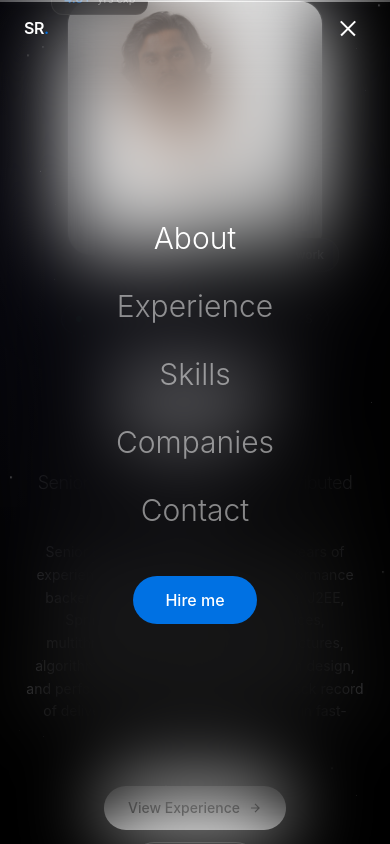
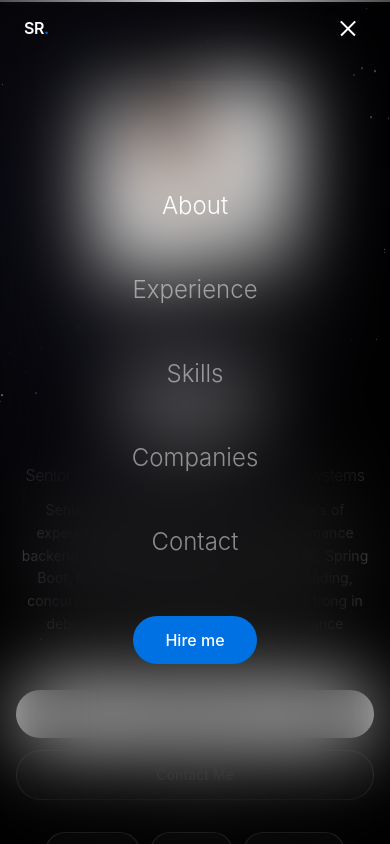
Before and after one commit to sekhar1515/porfolio-website, a React (Vite) app in the folder portfolio-react/: page / in a window 390 px wide. Both pictures are taken after a click on the button "Toggle menu". Shown: the top 844 px of the page. Built offline with nearby package versions, Linux system fonts and the light colour scheme.

Commit message:
updation of code to show website correctly on all screens

```diff
--- a/portfolio-react/src/App.jsx
+++ b/portfolio-react/src/App.jsx
@@ -18,7 +18,7 @@ export default function App() {
       {/* Fixed dark sky background — behind everything */}
       <DarkSkyCanvas />
 
-      <div className="relative z-10 min-h-screen text-white antialiased" style={{ background: 'transparent' }}>
+      <div className="relative z-10 min-h-screen text-white antialiased" style={{ background: 'transparent', overflowX: 'hidden' }}>
         {/* Scroll progress bar — fixed, z-200, always on top */}
         <ScrollProgress />
 
--- a/portfolio-react/src/components/Companies.jsx
+++ b/portfolio-react/src/components/Companies.jsx
@@ -43,7 +43,7 @@ function MarqueePill({ company }) {
       style={{
         background: 'rgba(255,255,255,0.04)',
         border: '1px solid rgba(255,255,255,0.07)',
-        minWidth: '200px',
+        minWidth: 'clamp(160px, 40vw, 200px)',
         transition: 'all 0.45s cubic-bezier(0.16, 1, 0.3, 1)',
         cursor: 'default',
       }}
@@ -115,10 +115,10 @@ export default function Companies() {
   ];
 
   return (
-    <section id="companies" className="py-32 overflow-hidden relative" style={{ background: 'transparent' }}>
+    <section id="companies" className="py-16 sm:py-24 lg:py-32 overflow-hidden relative" style={{ background: 'transparent' }}>
 
       {/* Header */}
-      <div className="max-w-6xl mx-auto px-6 mb-16">
+      <div className="max-w-6xl mx-auto px-4 sm:px-6 mb-12 sm:mb-16">
         <motion.div
           ref={headerRef}
           variants={staggerContainer(0.12, 0)}
@@ -129,7 +129,7 @@ export default function Companies() {
           <motion.p variants={staggerItem} className="text-xs text-[#86868b] uppercase tracking-[0.2em] mb-4">
             Hired by the best
           </motion.p>
-          <motion.h2 variants={staggerItem} className="text-4xl md:text-5xl font-semibold text-white tracking-tight mb-4">
+          <motion.h2 variants={staggerItem} className="text-[clamp(1.9rem,6vw,3rem)] font-semibold text-white tracking-tight mb-4">
             Cracked 12+ Companies
           </motion.h2>
           <motion.p variants={staggerItem} className="text-[#86868b] text-base max-w-md mx-auto">
@@ -154,7 +154,7 @@ export default function Companies() {
         initial="hidden"
         whileInView="show"
         viewport={{ once: true, margin: '-60px' }}
-        className="max-w-4xl mx-auto px-6 mt-20 grid grid-cols-2 md:grid-cols-4 gap-4"
+        className="max-w-4xl mx-auto px-4 sm:px-6 mt-12 sm:mt-20 grid grid-cols-2 md:grid-cols-4 gap-3 sm:gap-4"
       >
         {stats.map(({ value, label }, i) => (
           <motion.div
--- a/portfolio-react/src/components/Contact.jsx
+++ b/portfolio-react/src/components/Contact.jsx
@@ -51,10 +51,10 @@ export default function Contact() {
   const inView = useInView(ref, { once: true, margin: '-100px' });
 
   return (
-    <section id="contact" className="py-32 px-6 relative overflow-hidden" style={{ background: 'transparent' }}>
+    <section id="contact" className="py-16 sm:py-24 lg:py-32 px-4 sm:px-6 relative overflow-hidden" style={{ background: 'transparent' }}>
       {/* Ambient glow */}
       <div
-        className="absolute bottom-0 left-1/2 -translate-x-1/2 w-[600px] h-[300px] pointer-events-none"
+        className="absolute bottom-0 left-1/2 -translate-x-1/2 w-full max-w-lg h-48 sm:h-64 pointer-events-none"
         style={{
           background: 'radial-gradient(ellipse at center bottom, rgba(255,255,255,0.03) 0%, transparent 70%)',
           filter: 'blur(40px)',
@@ -76,7 +76,7 @@ export default function Contact() {
 
           <motion.h2
             variants={staggerItem}
-            className="text-4xl md:text-6xl font-semibold text-white tracking-tight leading-tight mb-6"
+            className="text-[clamp(1.9rem,7vw,3.75rem)] font-semibold text-white tracking-tight leading-tight mb-6"
           >
             Let's build something
             <br />
@@ -165,7 +165,7 @@ export default function Contact() {
           initial={{ opacity: 0 }}
           animate={inView ? { opacity: 1 } : {}}
           transition={{ delay: 0.9, duration: 1, ease: 'easeOut' }}
-          className="mt-20 text-[#3a3a3c] text-xs"
+          className="mt-12 sm:mt-20 text-[#3a3a3c] text-xs"
         >
           © 2025 Sekhar Reddy · Designed & built with React, Tailwind & Framer Motion
         </motion.p>
--- a/portfolio-react/src/components/DarkSkyCanvas.jsx
+++ b/portfolio-react/src/components/DarkSkyCanvas.jsx
@@ -111,7 +111,7 @@ export default function DarkSkyCanvas() {
       {/* Far star layer — slowest parallax */}
       <motion.div
         aria-hidden="true"
-        style={{ position: 'absolute', inset: '-20%', y: farY }}
+        style={{ position: 'absolute', inset: 0, y: farY, overflow: 'hidden' }}
       >
         <StarField stars={farStars} />
       </motion.div>
@@ -119,7 +119,7 @@ export default function DarkSkyCanvas() {
       {/* Mid star layer */}
       <motion.div
         aria-hidden="true"
-        style={{ position: 'absolute', inset: '-20%', y: midY }}
+        style={{ position: 'absolute', inset: 0, y: midY, overflow: 'hidden' }}
       >
         <StarField stars={midStars} />
       </motion.div>
@@ -127,7 +127,7 @@ export default function DarkSkyCanvas() {
       {/* Near star layer — most parallax */}
       <motion.div
         aria-hidden="true"
-        style={{ position: 'absolute', inset: '-20%', y: nearY }}
+        style={{ position: 'absolute', inset: 0, y: nearY, overflow: 'hidden' }}
       >
         <StarField stars={nearStars} />
       </motion.div>
--- a/portfolio-react/src/components/Hero.jsx
+++ b/portfolio-react/src/components/Hero.jsx
@@ -33,22 +33,23 @@ export default function Hero() {
   const ref = useRef(null);
   const { scrollYProgress } = useScroll({ target: ref, offset: ['start start', 'end start'] });
 
-  /* ── Parallax transforms ── */
+  /* ── Parallax transforms (desktop only — mobile scroll is jerky with these) ── */
   const bgY      = useTransform(scrollYProgress, [0, 1], ['0%', '30%']);
-  const textY    = useTransform(scrollYProgress, [0, 1], ['0%', '28%']);
-  const imageY   = useTransform(scrollYProgress, [0, 1], ['0%', '12%']);
-  const imageScale = useTransform(scrollYProgress, [0, 1], [1, 0.84]);
   const fadeOp   = useTransform(scrollYProgress, [0, 0.55], [1, 0]);
 
-  /* ── Smooth spring for scroll cue opacity ── */
+  /* ── Scroll cue fades as you start scrolling ── */
   const scrollCueOp = useTransform(scrollYProgress, [0, 0.12], [1, 0]);
 
-  /* ── Mouse parallax tilt on profile card ── */
+  /* ── Mouse parallax tilt on profile card — desktop-only ── */
+  const [isTouchDevice, setIsTouchDevice] = useState(false);
   const [mouse, setMouse] = useState({ x: 0, y: 0 });
-  const rotateX = useSpring(mouse.y * -12, { stiffness: 200, damping: 30 });
-  const rotateY = useSpring(mouse.x * 12,  { stiffness: 200, damping: 30 });
+  const rotateX = useSpring(mouse.y * -10, { stiffness: 180, damping: 28 });
+  const rotateY = useSpring(mouse.x * 10,  { stiffness: 180, damping: 28 });
 
   useEffect(() => {
+    // Detect touch devices — skip mouse-tilt on them
+    setIsTouchDevice('ontouchstart' in window || navigator.maxTouchPoints > 0);
+
     const handleMouseMove = (e) => {
       const cx = window.innerWidth  / 2;
       const cy = window.innerHeight / 2;
@@ -65,21 +66,19 @@ export default function Hero() {
     <section
       id="about"
       ref={ref}
-      className="relative min-h-screen flex flex-col items-center justify-center overflow-hidden px-6"
+      className="relative min-h-[100svh] flex flex-col items-center justify-center overflow-hidden px-4 sm:px-6 pt-20 pb-16"
       style={{ background: 'transparent' }}
     >
-      {/* ── Parallax depth layer — very faint, cinematic charcoal cloud ── */}
+      {/* ── Parallax depth layer ── */}
       <motion.div style={{ y: bgY, opacity: fadeOp }} className="absolute inset-0 pointer-events-none">
-        {/* Soft hero vignette — grounds the content area */}
         <div
           className="absolute inset-0"
           style={{
             background: 'radial-gradient(ellipse 70% 60% at 50% 40%, rgba(255,255,255,0.015) 0%, transparent 70%)',
           }}
         />
-        {/* Deep shadow anchor at bottom */}
         <div
-          className="absolute bottom-0 left-0 right-0 h-64"
+          className="absolute bottom-0 left-0 right-0 h-32 sm:h-64"
           style={{
             background: 'linear-gradient(to bottom, transparent, rgba(0,0,0,0.35))',
           }}
@@ -93,25 +92,30 @@ export default function Hero() {
         animate="show"
         className="relative z-10 w-full max-w-5xl"
       >
-        <div className="flex flex-col-reverse md:flex-row items-center justify-between gap-12 md:gap-16">
+        {/*
+          Mobile: stacked (image on top, text below)
+          Desktop: side-by-side (text left, image right)
+          gap-8 on mobile is tighter than gap-12/16 on desktop
+        */}
+        <div className="flex flex-col-reverse md:flex-row items-center justify-between gap-8 md:gap-12 lg:gap-16">
 
           {/* LEFT — text content */}
-          <motion.div style={{ y: textY, opacity: fadeOp }} className="flex-1 flex flex-col items-center md:items-start text-center md:text-left">
+          <motion.div className="flex-1 flex flex-col items-center md:items-start text-center md:text-left w-full min-w-0">
 
             {/* Status pill */}
-            <motion.div variants={scaleIn} className="mb-6">
+            <motion.div variants={scaleIn} className="mb-5 md:mb-6">
               <span className="inline-flex items-center gap-2 px-3.5 py-1.5 rounded-full border border-white/10 bg-white/[0.04] text-[#86868b] text-xs tracking-widest uppercase font-medium">
                 <span className="w-1.5 h-1.5 rounded-full bg-[#00C896] animate-pulse" />
                 Available for opportunities
               </span>
             </motion.div>
 
-            {/* Name — word-by-word cinematic reveal */}
+            {/* Name — cinematic reveal */}
             <motion.h1
               variants={staggerContainer(0.18, 0)}
               initial="hidden"
               animate="show"
-              className="text-5xl md:text-7xl lg:text-8xl font-semibold tracking-tight text-white leading-[0.95] mb-5"
+              className="text-[clamp(2.8rem,10vw,6rem)] font-semibold tracking-tight text-white leading-[0.95] mb-4 md:mb-5"
             >
               <AnimatedWords text="Sekhar" className="block" />
               <span className="block overflow-hidden">
@@ -132,23 +136,23 @@ export default function Hero() {
             </motion.h1>
 
             {/* Title */}
-            <motion.p variants={heroSubtle} className="text-lg md:text-xl font-light text-[#86868b] mb-4 tracking-tight">
+            <motion.p variants={heroSubtle} className="text-base md:text-lg lg:text-xl font-light text-[#86868b] mb-3 md:mb-4 tracking-tight">
               Senior Backend Engineer
-              <span className="text-white/20 mx-3">·</span>
+              <span className="text-white/20 mx-2 md:mx-3">·</span>
               Distributed Systems
             </motion.p>
 
             {/* Bio */}
-            <motion.p variants={heroSubtle} className="text-sm md:text-base text-[#a1a1a6] max-w-xl leading-relaxed mb-10">
-              Senior Backend Developer with 4.6+ years of experience building scalable, high-performance backend systems. Skilled in Core Java, J2EE, Spring Boot, REST APIs, microservices, multithreading, concurrency, data structures, algorithms. Strong in debugging, system design, and performance optimization. Proven track record of delivering robust backend solutions in fast-paced environments.
+            <motion.p variants={heroSubtle} className="text-sm md:text-base text-[#a1a1a6] max-w-xl leading-relaxed mb-8 md:mb-10">
+              Senior Backend Developer with 4.6+ years of experience building scalable, high-performance backend systems. Skilled in Core Java, J2EE, Spring Boot, REST APIs, microservices, multithreading, concurrency, data structures, algorithms. Strong in debugging, system design, and performance optimization.
             </motion.p>
 
-            {/* CTAs */}
-            <motion.div variants={staggerItem} className="flex flex-col sm:flex-row items-center gap-3 mb-10">
+            {/* CTAs — full-width on mobile, auto on sm+ */}
+            <motion.div variants={staggerItem} className="flex flex-col sm:flex-row items-stretch sm:items-center gap-3 mb-8 md:mb-10 w-full sm:w-auto">
               <motion.a
                 href="#experience"
                 onClick={(e) => { e.preventDefault(); document.getElementById('experience')?.scrollIntoView({ behavior: 'smooth', block: 'start' }); }}
-                className="inline-flex items-center gap-2 bg-white text-black font-medium text-sm px-6 py-3 rounded-full"
+                className="inline-flex items-center justify-center gap-2 bg-white text-black font-medium text-sm px-6 py-3.5 rounded-full min-h-[48px]"
                 whileHover={{ scale: 1.04, boxShadow: '0 0 32px rgba(255,255,255,0.15)' }}
                 whileTap={{ scale: 0.97 }}
                 transition={{ duration: 0.22 }}
@@ -161,7 +165,7 @@ export default function Hero() {
               <motion.a
                 href="#contact"
                 onClick={(e) => { e.preventDefault(); document.getElementById('contact')?.scrollIntoView({ behavior: 'smooth', block: 'start' }); }}
-                className="inline-flex items-center gap-2 border border-white/20 text-white/80 hover:text-white hover:border-white/40 font-medium text-sm px-6 py-3 rounded-full bg-white/[0.03] hover:bg-white/[0.06] transition-all duration-200"
+                className="inline-flex items-center justify-center gap-2 border border-white/20 text-white/80 font-medium text-sm px-6 py-3.5 rounded-full bg-white/[0.03] min-h-[48px] transition-all duration-200"
                 whileHover={{ scale: 1.04 }}
                 whileTap={{ scale: 0.97 }}
                 transition={{ duration: 0.22 }}
@@ -175,7 +179,7 @@ export default function Hero() {
               variants={staggerContainer(0.08, 0)}
               initial="hidden"
               animate="show"
-              className="flex items-center gap-3 flex-wrap"
+              className="flex items-center justify-center md:justify-start gap-2.5 sm:gap-3 flex-wrap"
             >
               {[
                 { label: 'LinkedIn', color: '#0A66C2', href: 'https://linkedin.com/in/sekharreddy8' },
@@ -188,9 +192,8 @@ export default function Hero() {
                   target="_blank"
                   rel="noopener noreferrer"
                   variants={scaleIn}
-                  whileHover={{ scale: 1.08, y: -2 }}
                   whileTap={{ scale: 0.95 }}
-                  className="flex items-center gap-2 px-4 py-1.5 rounded-full border border-white/20 bg-white/[0.04] text-white/90 text-xs tracking-wider uppercase font-medium transition-all duration-200"
+                  className="flex items-center gap-2 px-4 py-2 rounded-full border border-white/20 bg-white/[0.04] text-white/90 text-xs tracking-wider uppercase font-medium min-h-[40px] touch-manipulation"
                   onMouseEnter={e => {
                     e.currentTarget.style.borderColor = `${color}60`;
                     e.currentTarget.style.color = color;
@@ -208,31 +211,34 @@ export default function Hero() {
             </motion.div>
           </motion.div>
 
-          {/* RIGHT — profile image with mouse parallax */}
+          {/* RIGHT — profile image */}
           <motion.div
-            style={{ y: imageY, scale: imageScale, opacity: fadeOp }}
             className="flex-shrink-0 flex items-center justify-center"
           >
             <motion.div
-              style={{ rotateX, rotateY, transformStyle: 'preserve-3d' }}
-              whileHover={{ scale: 1.03 }}
+              /* Only apply mouse tilt on non-touch devices */
+              style={!isTouchDevice ? { rotateX, rotateY, transformStyle: 'preserve-3d' } : {}}
+              whileHover={!isTouchDevice ? { scale: 1.03 } : {}}
               transition={{ duration: 0.5, ease: [0.16, 1, 0.3, 1] }}
               className="relative"
             >
-              {/* Outer glow ring — neutral white halo */}
+              {/* Glow ring */}
               <motion.div
                 animate={{ opacity: [0.06, 0.13, 0.06] }}
                 transition={{ duration: 5, repeat: Infinity, ease: 'easeInOut' }}
-                className="absolute inset-0 rounded-3xl blur-2xl"
+                className="absolute inset-0 rounded-2xl md:rounded-3xl blur-2xl"
                 style={{ background: 'radial-gradient(circle, rgba(255,255,255,0.25) 0%, transparent 70%)' }}
               />
 
-              {/* Image container */}
+              {/* Image container — fluid size using clamp */}
               <div
-                className="relative w-64 h-64 md:w-72 md:h-72 lg:w-80 lg:h-80 rounded-3xl overflow-hidden"
+                className="relative rounded-2xl md:rounded-3xl overflow-hidden"
                 style={{
+                  /* clamp: min 200px, prefer 42vw, max 320px */
+                  width:  'clamp(200px, 42vw, 320px)',
+                  height: 'clamp(200px, 42vw, 320px)',
                   border: '1px solid rgba(255,255,255,0.12)',
-                  boxShadow: '0 30px 80px rgba(0,0,0,0.6), 0 0 0 0.5px rgba(255,255,255,0.06)',
+                  boxShadow: '0 20px 60px rgba(0,0,0,0.6), 0 0 0 0.5px rgba(255,255,255,0.06)',
                 }}
               >
                 <img
@@ -248,12 +254,12 @@ export default function Hero() {
                 />
               </div>
 
-              {/* Floating badge */}
+              {/* Floating badge — Open to work */}
               <motion.div
                 initial={{ opacity: 0, scale: 0.7, y: 10 }}
                 animate={{ opacity: 1, scale: 1, y: 0 }}
                 transition={{ delay: 1.4, duration: 0.7, ease: [0.16, 1, 0.3, 1] }}
-                className="absolute -bottom-4 -right-4 flex items-center gap-2 px-3.5 py-2 rounded-2xl"
+                className="absolute -bottom-3 -right-3 sm:-bottom-4 sm:-right-4 flex items-center gap-1.5 sm:gap-2 px-2.5 sm:px-3.5 py-1.5 sm:py-2 rounded-xl sm:rounded-2xl"
                 style={{
                   background: 'rgba(15,15,17,0.95)',
                   border: '1px solid rgba(255,255,255,0.1)',
@@ -261,8 +267,8 @@ export default function Hero() {
                   boxShadow: '0 8px 30px rgba(0,0,0,0.5)',
                 }}
               >
-                <span className="w-2 h-2 rounded-full bg-[#00C896] animate-pulse" />
-                <span className="text-white text-xs font-medium">Open to work</span>
+                <span className="w-1.5 h-1.5 sm:w-2 sm:h-2 rounded-full bg-[#00C896] animate-pulse" />
+                <span className="text-white text-[11px] sm:text-xs font-medium whitespace-nowrap">Open to work</span>
               </motion.div>
 
               {/* Years badge */}
@@ -270,7 +276,7 @@ export default function Hero() {
                 initial={{ opacity: 0, scale: 0.7, x: -10 }}
                 animate={{ opacity: 1, scale: 1, x: 0 }}
                 transition={{ delay: 1.7, duration: 0.7, ease: [0.16, 1, 0.3, 1] }}
-                className="absolute -top-4 -left-4 flex items-center gap-1.5 px-3 py-1.5 rounded-xl"
+                className="absolute -top-3 -left-3 sm:-top-4 sm:-left-4 flex items-center gap-1 sm:gap-1.5 px-2.5 sm:px-3 py-1 sm:py-1.5 rounded-lg sm:rounded-xl"
                 style={{
                   background: 'rgba(15,15,17,0.95)',
                   border: '1px solid rgba(255,255,255,0.1)',
@@ -279,7 +285,7 @@ export default function Hero() {
                 }}
               >
                 <span className="text-[#0071e3] text-xs font-bold">4.6+</span>
-                <span className="text-white/60 text-[11px]">yrs exp</span>
+                <span className="text-white/60 text-[10px] sm:text-[11px]">yrs exp</span>
               </motion.div>
             </motion.div>
           </motion.div>
@@ -292,10 +298,10 @@ export default function Hero() {
         initial={{ opacity: 0 }}
         animate={{ opacity: 1 }}
         transition={{ delay: 2.5, duration: 1 }}
-        className="absolute bottom-10 left-1/2 -translate-x-1/2 flex flex-col items-center gap-2 pointer-events-none"
+        className="absolute bottom-6 sm:bottom-10 left-1/2 -translate-x-1/2 flex flex-col items-center gap-2 pointer-events-none"
       >
         <span className="text-[#444] text-[9px] tracking-[0.3em] uppercase font-medium">Scroll</span>
-        <div className="w-px h-10 relative overflow-hidden">
+        <div className="w-px h-8 sm:h-10 relative overflow-hidden">
           <motion.div
             animate={{ y: ['-100%', '200%'] }}
             transition={{ duration: 1.6, repeat: Infinity, ease: 'easeInOut' }}
--- a/portfolio-react/src/components/Navbar.jsx
+++ b/portfolio-react/src/components/Navbar.jsx
@@ -143,8 +143,9 @@ export default function Navbar() {
           {/* Hamburger */}
           <button
             onClick={() => setMenuOpen(o => !o)}
-            className="md:hidden flex flex-col gap-[5px] p-2"
+            className="md:hidden flex flex-col gap-[5px] p-3 -mr-1 min-w-[44px] min-h-[44px] items-center justify-center"
             aria-label="Toggle menu"
+            aria-expanded={menuOpen}
           >
             <span className={`block w-5 h-[1.5px] bg-white transition-all duration-300 ${menuOpen ? 'rotate-45 translate-y-[6.5px]' : ''}`} />
             <span className={`block w-5 h-[1.5px] bg-white transition-all duration-300 ${menuOpen ? 'opacity-0' : ''}`} />
@@ -173,7 +174,7 @@ export default function Navbar() {
                 initial={{ opacity: 0, x: 32 }}
                 animate={{ opacity: 1, x: 0 }}
                 transition={{ delay: 0.08 + i * 0.06, duration: 0.5, ease: [0.16, 1, 0.3, 1] }}
-                className={`text-3xl font-light transition-colors ${
+                className={`text-2xl sm:text-3xl font-light transition-colors touch-manipulation min-h-[52px] flex items-center ${
                   active === href.replace('#', '') ? 'text-white' : 'text-white/50 hover:text-white'
                 }`}
               >
--- a/portfolio-react/src/components/Skills.jsx
+++ b/portfolio-react/src/components/Skills.jsx
@@ -68,7 +68,7 @@ export default function Skills() {
   const active = skillCategories.find(c => c.id === activeTab);
 
   return (
-    <section id="skills" className="py-32 px-6 relative" style={{ background: 'transparent' }}>
+    <section id="skills" className="py-16 sm:py-24 lg:py-32 px-4 sm:px-6 relative" style={{ background: 'transparent' }}>
       <div className="max-w-5xl mx-auto">
 
         {/* Header — staggered */}
@@ -82,7 +82,7 @@ export default function Skills() {
           <motion.p variants={staggerItem} className="text-xs text-[#86868b] uppercase tracking-[0.2em] mb-4">
             Expertise
           </motion.p>
-          <motion.h2 variants={staggerItem} className="text-4xl md:text-5xl font-semibold text-white tracking-tight mb-4">
+          <motion.h2 variants={staggerItem} className="text-[clamp(1.9rem,6vw,3rem)] font-semibold text-white tracking-tight mb-4">
             Technical Skills
           </motion.h2>
           <motion.p variants={staggerItem} className="text-[#86868b] text-base max-w-md mx-auto">
@@ -105,7 +105,7 @@ export default function Skills() {
               onClick={() => setActiveTab(cat.id)}
               whileHover={{ scale: 1.05 }}
               whileTap={{ scale: 0.96 }}
-              className={`px-5 py-2 rounded-full text-[14px] font-medium transition-all duration-250 ${
+              className={`px-4 sm:px-5 py-2 rounded-full text-[13px] sm:text-[14px] font-medium min-h-[40px] transition-all duration-250 ${
                 activeTab === cat.id
                   ? 'bg-white text-black shadow-lg shadow-white/10'
                   : 'text-[#c8c8cc] border border-white/10 bg-white/[0.02] hover:text-white hover:border-white/30 hover:bg-white/[0.05]'
```
Also changed, not shown: portfolio-react/src/components/Experience.jsx (+5 -5 lines).
